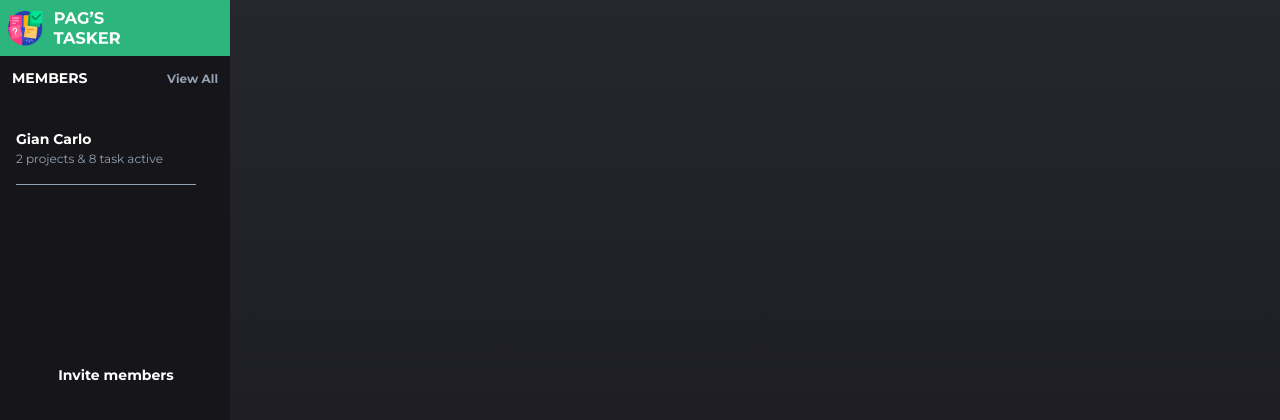
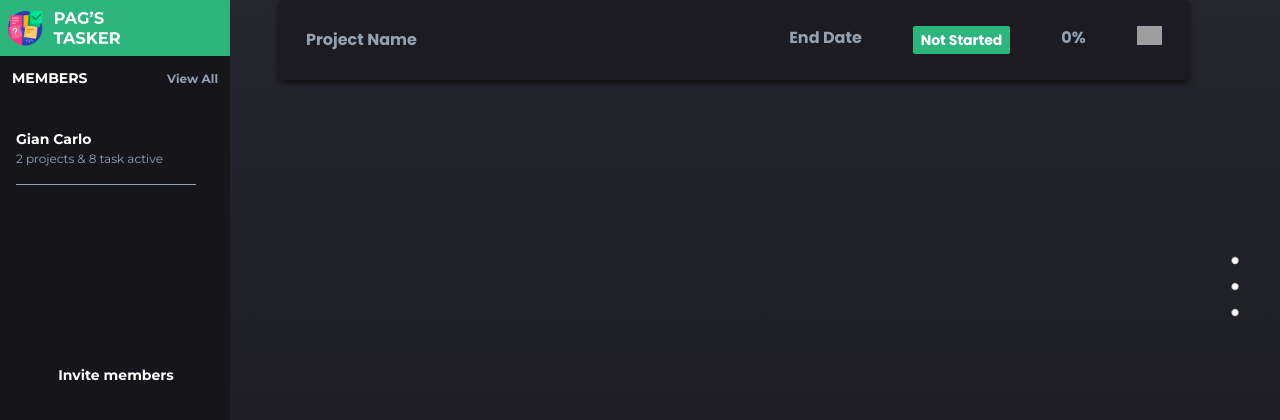
Before and after one commit to pagzone/pags-tasker, a React (Create React App) app: page / in a window 1280 px wide. Shown: the top 420 px of the page. Built offline with nearby package versions, Linux system fonts and the light colour scheme; grey boxes are pictures that could not be loaded.

Commit message:
feat: task item component layout

```diff
--- /dev/null
+++ b/src/Components/TaskItem.jsx
@@ -0,0 +1,36 @@
+import React from "react";
+import KebabMenu from "../Assets/KebabMenu.png"
+
+const TaskItem = ({ projectId }) => {
+    return (
+        <div className="w-full flex">
+            <div
+                className="w-full flex font-poppins font-bold text-secondary bg-darkCharcoal h-20 rounded-md
+    items-center px-7 shadow-md shadow-midnight-750"
+            >
+                <p className="text-l grow">Project Name</p>
+                <div className="flex justify-between flex-1">
+                    <p className="text-base">End Date</p>
+                    <div className="rounded-sm text-white bg-green-400 px-2 py-1">
+                        <p className="text-sm">Not Started</p>
+                    </div>
+                    <p className="text-base">0%</p>
+                    <div>
+                        <img
+                            width={25}
+                            src="https://cdn-icons-png.flaticon.com/512/149/149071.png"
+                            alt="edit icon"
+                        />
+                    </div>
+                </div>
+            </div>
+            <div className="flex items-center">
+                <button>
+                    <img src={KebabMenu} alt="kebab menu" />
+                </button>
+            </div>
+        </div>
+    );
+};
+
+export default TaskItem;
--- a/src/Components/index.js
+++ b/src/Components/index.js
@@ -1,3 +1,4 @@
 import ModalNewProject from './ModalNewProject';
+import TaskItem from './TaskItem';
 
-export { ModalNewProject };
+export { ModalNewProject, TaskItem };
--- a/src/Pages/ProjectPage.jsx
+++ b/src/Pages/ProjectPage.jsx
@@ -1,4 +1,5 @@
 import HeaderLogo from '../Assets/HeaderLogo.png';
+import { TaskItem } from '../Components';
 
 const ProjectPage = () => {
   return (
@@ -22,6 +23,7 @@ const ProjectPage = () => {
            <button className="w-[200px] text-[14px] mx-4 p-2.5 rounded-3xl border-secondary bg-midnight-900
                font-montserrat font-bold">Invite members</button>
        </div>
+       <TaskItem />
     </div>
   )
 }
--- a/tailwind.config.js
+++ b/tailwind.config.js
@@ -6,6 +6,7 @@ module.exports = {
             colors: {
                 midnight: {
                     700: "#26262F",
+                    750: "#121213",
                     800: "#202028",
                     850: "#1F1F27",
                     900: "#16161A",
@@ -14,14 +15,18 @@ module.exports = {
                 secondary: "#94A1B2",
                 tertiary: "#2cb67d",
                 foreground: "#FFFFFE",
+                darkCharcoal: "#1B1B21",
+                green: {
+                    400: "#2CB67D",
+                },
             },
             fontFamily: {
                 poppins: ["Poppins", "sans-serif"],
                 montserrat: ["Montserrat", "sans-serif"],
             },
             boxShadow: {
-                '3xl': "0 4px 4px 0 rgba(0, 0, 0, 0.5)",
-            }
+                "3xl": "0 4px 4px 0 rgba(0, 0, 0, 0.5)",
+            },
         },
     },
     plugins: [],
```
Also changed, not shown: src/Assets/KebabMenu.png (added).
